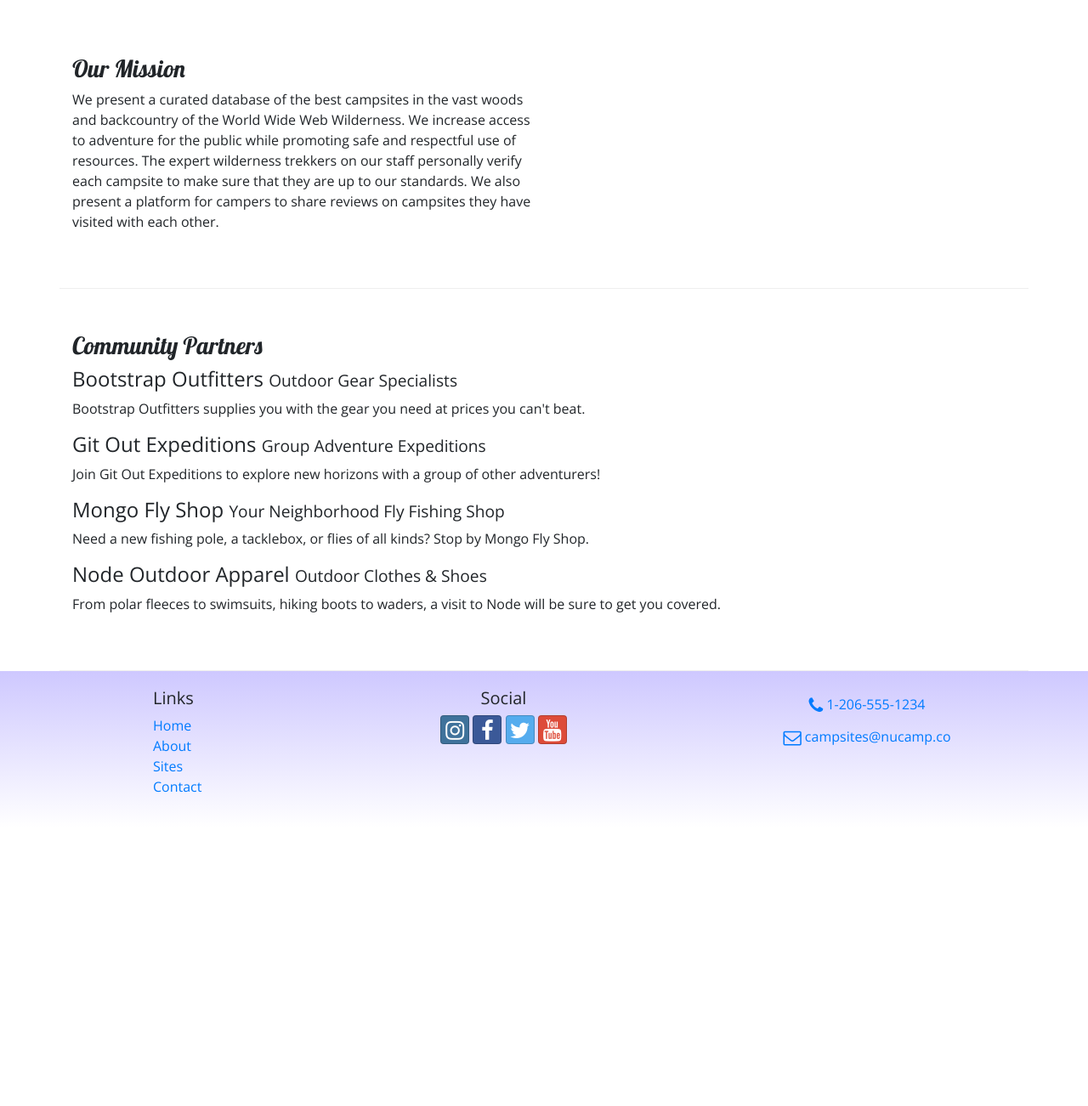
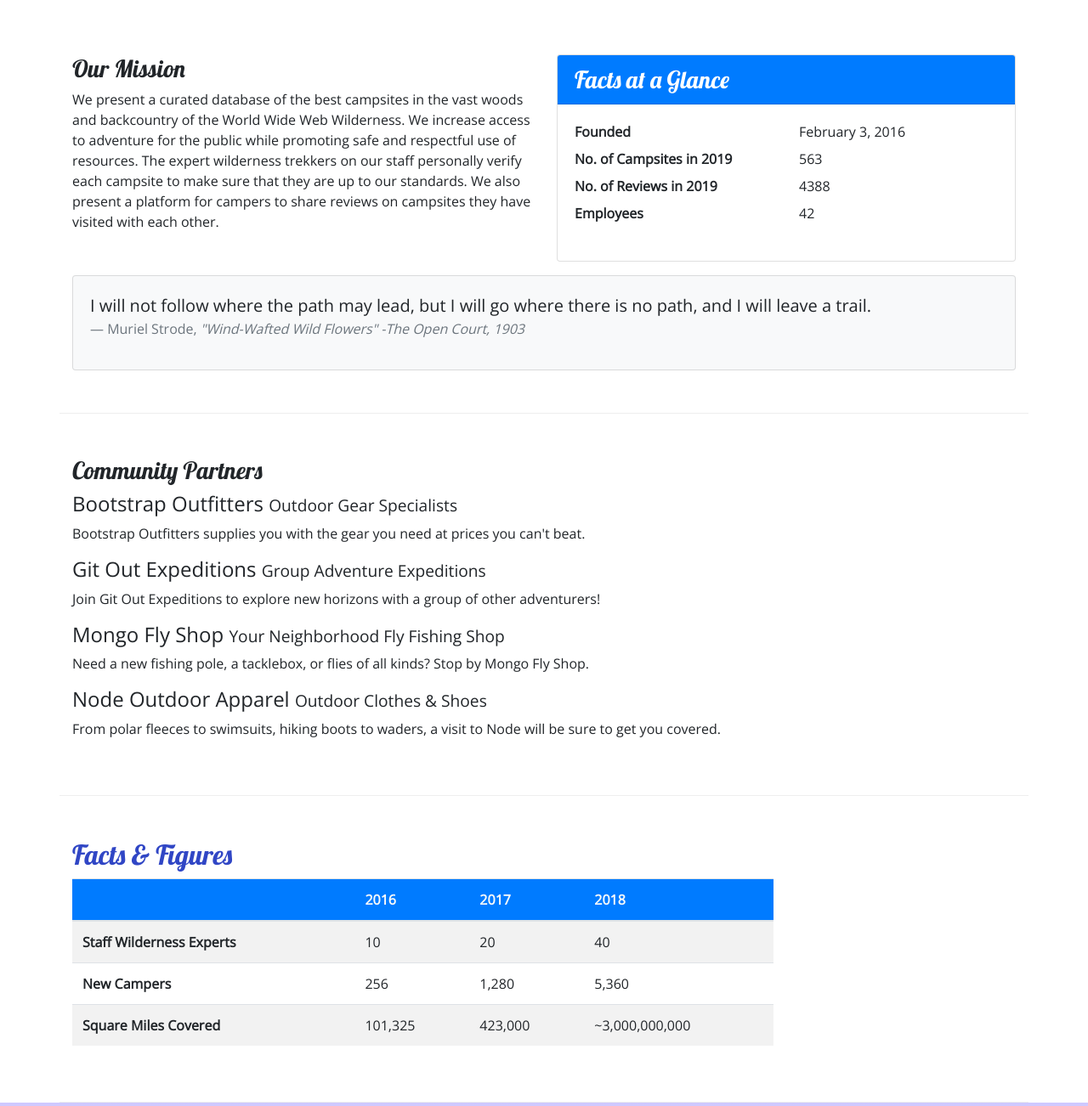
Before and after one commit to jonhernandez91/Nucampsite-review, a website: page aboutus.html in a window 1280 px wide. Shown: the part 340-1642 px from the top of the page at 85% size. Before the commit the page ends 1314 px from the top, so only its background shows below. Drawn offline with nearby package versions, Linux system fonts and the light colour scheme.

Commit message:
aboutus card and table facts

```diff
--- a/aboutus.html
+++ b/aboutus.html
@@ -63,6 +63,33 @@
                 <h3>Our Mission</h3>
                 <p>We present a curated database of the best campsites in the vast woods and backcountry of the World Wide Web Wilderness. We increase access to adventure for the public while promoting safe and respectful use of resources. The expert wilderness trekkers on our staff personally verify each campsite to make sure that they are up to our standards. We also present a platform for campers to share reviews on campsites they have visited with each other.</p>
             </div>
+            <div class="col-sm-6">
+                <div class="card">
+                    <h3 class="card-header bg-primary text-white">Facts at a Glance</h3>
+                    <div class="card-body">
+                        <dl class="row">
+                            <dt class="col-6">Founded</dt>
+                            <dd class="col-6">February 3, 2016</dd>
+                            <dt class="col-6">No. of Campsites in 2019</dt>
+                            <dd class="col-6">563</dd>
+                            <dt class="col-6">No. of Reviews in 2019</dt>
+                            <dd class="col-6">4388</dd>
+                            <dt class="col-6">Employees</dt>
+                            <dd class="col-6">42</dd>
+                        </dl>
+                    </div>
+                </div>
+            </div>
+            <div class="col">
+                <div class="card bg-light mt-3">
+                    <blockquote class="blockquote card-body">
+                        <p class="mb-0 ">I will not follow where the path may lead, but I will go where there is no path, and I will leave a trail.</p>
+                        <footer class="blockquote-footer">Muriel Strode,
+                            <cite title="Source Title">"Wind-Wafted Wild Flowers" -The Open Court, 1903 </cite>
+                        </footer>
+                    </blockquote>
+                </div>
+            </div>
         </div>
 
         <div class="row row-content">
@@ -78,9 +105,47 @@
                 <p class="d-none d-sm-block">From polar fleeces to swimsuits, hiking boots to waders, a visit to Node will be sure to get you covered.</p>
             </div>
         </div>
+
+        <div class="row row-content">
+            <div class="col-sm-9">
+                <h2>Facts &amp; Figures</h2>
+                <div class="table-responsive">
+                    <table class="table table-striped">
+                        <thead>
+                            <tr class="bg-primary text-light">
+                                <th></th>
+                                <th>2016</th>
+                                <th>2017</th>
+                                <th>2018</th>
+                            </tr>
+                        </thead>
+                        <tbody class="table-primary"></tbody>
+                        <tr>
+                            <th>Staff Wilderness Experts</th>
+                            <td>10</td>
+                            <td>20</td>
+                            <td>40</td>
+                        </tr>
+                        <tr>
+                            <th>New Campers</th>
+                            <td>256</td>
+                            <td>1,280</td>
+                            <td>5,360</td>
+                        </tr>
+                        <tr>
+                            <th>Square Miles Covered</th>
+                            <td>101,325</td>
+                            <td>423,000</td>
+                            <td>~3,000,000,000</td>
+                        </tr>
+                    </table>
+                </div>
+            </div>
+
+        </div>
     </div>
 
-    <footer>
+    <footer class="site-footer">
         <div class="container">
             <div class="row">
                 <div class="col-4 col-sm-2 offset-1">
--- a/css/styles.css
+++ b/css/styles.css
@@ -15,7 +15,7 @@ header h2 {
     color: #CEC8FF;
 }
 
-footer {
+.site-footer {
     background-image: linear-gradient(#CEC8FF, white);
     padding: 20px
 }
```
Also changed, not shown: contactus.html (+1 -1 lines), index.html (+1 -1 lines).
